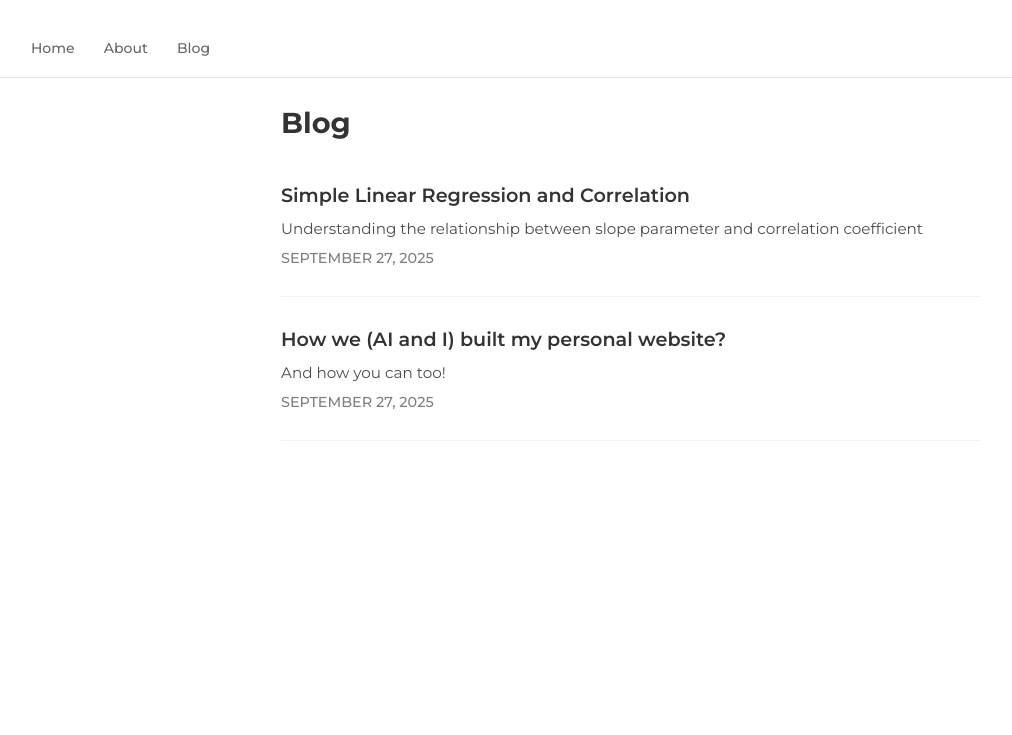
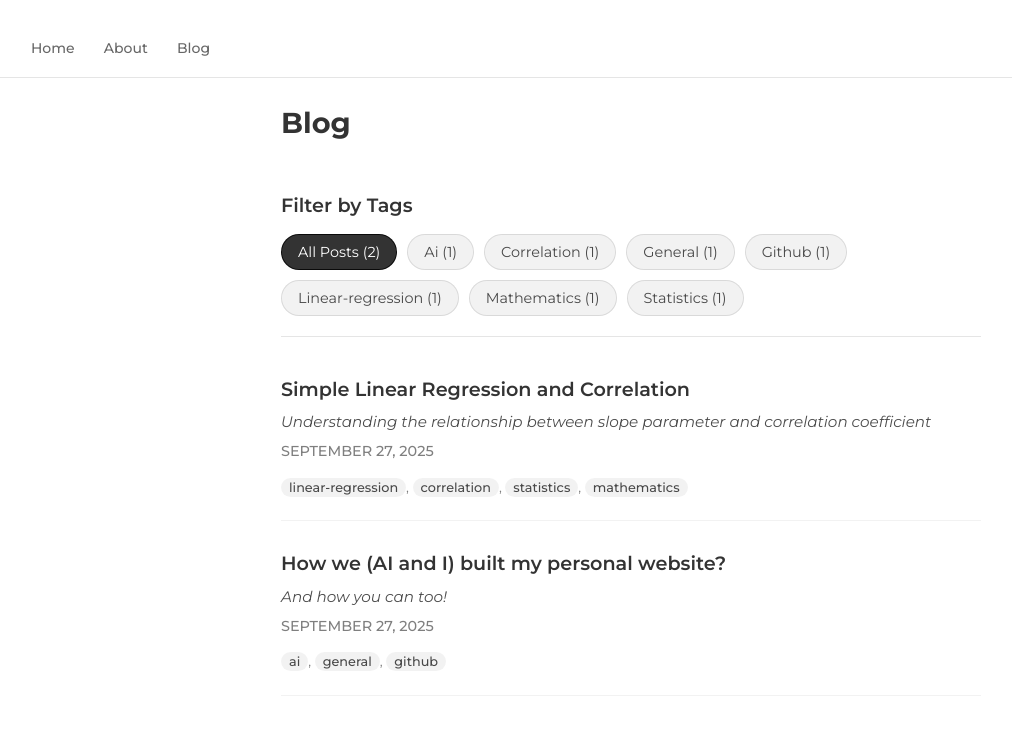
Before and after one commit to Robohrriday/Robohrriday.github.io, a Jekyll site: the page built from blog.html, in a window 1280 px wide. Shown: the top 735 px of the page, without its empty margins (9-1021 px from the left). Built offline with Jekyll 4.4.1, drawn with Linux system fonts in a browser that asks for light colours.

Commit message:
Add interactive tag filtering system to blog page
- Implement dynamic tag filtering with JavaScript on /blog page
- Display all available tags with post counts in filter buttons
- Add smooth filtering animation and active state styling
- Include tag display under each blog post for better categorization
- Add responsive design for mobile tag filtering interface
- Show 'no posts found' message when filtered tag has no results
- Enhance blog post styling with improved image figure support
- Update blog template with better typography and spacing
- All tag operations are client-side for fast filtering experience

```diff
--- a/_posts/2025-09-27-building-website-with-ai.md
+++ b/_posts/2025-09-27-building-website-with-ai.md
@@ -4,8 +4,7 @@ title: "How we (AI and I) built my personal website?"
 subtitle: "And how you can too!"
 date: 2025-09-27
 author: Robohrriday
-categories: [web-development, ai, github, tutorial]
-tags: [ai, copilot, jekyll, web-development, github-pages]
+tags: [ai, general, github]
 ---
 
 ## New Beginnings
--- a/blog.html
+++ b/blog.html
@@ -6,10 +6,47 @@ description: Thoughts, ideas, and learning experiences
 
 <h2>Blog</h2>
 
+<!-- Tag Filter Section -->
+{% if site.posts.size > 0 %}
+    {% assign all_tags = '' %}
+    {% for post in site.posts %}
+        {% if post.tags %}
+            {% for tag in post.tags %}
+                {% unless all_tags contains tag %}
+                    {% assign all_tags = all_tags | append: tag | append: ',' %}
+                {% endunless %}
+            {% endfor %}
+        {% endif %}
+    {% endfor %}
+
+    {% assign unique_tags = all_tags | split: ',' | sort %}
+
+    {% if unique_tags.size > 0 %}
+        <div class="tag-filter-section">
+            <h3>Filter by Tags</h3>
+            <div class="tag-filter-container">
+                <button class="tag-filter-btn active" data-tag="all">All Posts ({{ site.posts.size }})</button>
+                {% for tag in unique_tags %}
+                    {% if tag != '' %}
+                        {% assign tag_count = 0 %}
+                        {% for post in site.posts %}
+                            {% if post.tags contains tag %}
+                                {% assign tag_count = tag_count | plus: 1 %}
+                            {% endif %}
+                        {% endfor %}
+                        <button class="tag-filter-btn" data-tag="{{ tag }}">{{ tag | capitalize }} ({{ tag_count }})</button>
+                    {% endif %}
+                {% endfor %}
+            </div>
+        </div>
+    {% endif %}
+{% endif %}
+
+<!-- Blog Posts Section -->
 <div class="section">
     {% if site.posts.size > 0 %}
         {% for post in site.posts %}
-            <div class="post-row">
+            <div class="post-row" data-tags="{% if post.tags %}{% for tag in post.tags %}{{ tag }}{% unless forloop.last %} {% endunless %}{% endfor %}{% endif %}">
                 <div class="post-title">
                     <a href="{{ post.url }}">{{ post.title }}</a>
                 </div>
@@ -21,11 +58,62 @@ description: Thoughts, ideas, and learning experiences
                 <div class="post-date">
                     {{ post.date | date: "%B %d, %Y" }}
                 </div>
+                {% if post.tags %}
+                    <div class="post-tags">
+                        {% for tag in post.tags %}
+                            <span class="post-tag">{{ tag }}</span>{% unless forloop.last %}, {% endunless %}
+                        {% endfor %}
+                    </div>
+                {% endif %}
             </div>
         {% endfor %}
+
+        <!-- No posts message (hidden by default) -->
+        <div class="no-posts-message" style="display: none;">
+            <p>No posts found with the selected tag. Try selecting a different tag or view all posts.</p>
+        </div>
     {% else %}
         <div class="post-row">
             <p>No blog posts yet. Check back soon for updates!</p>
         </div>
     {% endif %}
 </div>
+
+<!-- JavaScript for tag filtering -->
+<script>
+document.addEventListener('DOMContentLoaded', function() {
+    const filterButtons = document.querySelectorAll('.tag-filter-btn');
+    const postRows = document.querySelectorAll('.post-row[data-tags]');
+    const noPostsMessage = document.querySelector('.no-posts-message');
+
+    filterButtons.forEach(button => {
+        button.addEventListener('click', function() {
+            const selectedTag = this.getAttribute('data-tag');
+
+            // Update active button
+            filterButtons.forEach(btn => btn.classList.remove('active'));
+            this.classList.add('active');
+
+            // Filter posts
+            let visiblePosts = 0;
+            postRows.forEach(post => {
+                const postTags = post.getAttribute('data-tags');
+
+                if (selectedTag === 'all' || (postTags && postTags.includes(selectedTag))) {
+                    post.style.display = 'block';
+                    visiblePosts++;
+                } else {
+                    post.style.display = 'none';
+                }
+            });
+
+            // Show/hide no posts message
+            if (visiblePosts === 0 && selectedTag !== 'all') {
+                if (noPostsMessage) noPostsMessage.style.display = 'block';
+            } else {
+                if (noPostsMessage) noPostsMessage.style.display = 'none';
+            }
+        });
+    });
+});
+</script>
--- a/css/main.css
+++ b/css/main.css
@@ -111,6 +111,56 @@ h2 {
   margin-bottom: 30px;
 }
 
+/* Tag filtering */
+.tag-filter-section {
+  margin: 30px 0 40px 0;
+  padding: 20px 0;
+  border-bottom: 1px solid rgba(0, 0, 0, 0.1);
+}
+
+.tag-filter-section h3 {
+  font-size: 1.2em;
+  margin-bottom: 15px;
+  color: rgba(0, 0, 0, 0.8);
+  font-weight: 600;
+}
+
+.tag-filter-container {
+  display: flex;
+  flex-wrap: wrap;
+  gap: 10px;
+}
+
+.tag-filter-btn {
+  background-color: rgba(0, 0, 0, 0.05);
+  color: rgba(0, 0, 0, 0.7);
+  border: 1px solid rgba(0, 0, 0, 0.1);
+  padding: 8px 16px;
+  border-radius: 20px;
+  font-size: 0.9rem;
+  font-family: inherit;
+  cursor: pointer;
+  transition: all 0.2s ease;
+}
+
+.tag-filter-btn:hover {
+  background-color: rgba(0, 0, 0, 0.1);
+  color: rgba(0, 0, 0, 0.9);
+}
+
+.tag-filter-btn.active {
+  background-color: rgba(0, 0, 0, 0.8);
+  color: white;
+  border-color: rgba(0, 0, 0, 0.8);
+}
+
+.no-posts-message {
+  text-align: center;
+  color: rgba(0, 0, 0, 0.6);
+  font-style: italic;
+  padding: 40px 20px;
+}
+
 .post-row {
   margin-bottom: 30px;
   padding-bottom: 20px;
@@ -144,6 +194,22 @@ h2 {
   color: rgba(0, 0, 0, 0.7);
   margin-top: 8px;
   line-height: 1.5em;
+  font-style: italic;
+}
+
+.post-tags {
+  margin-top: 10px;
+  font-size: 0.85rem;
+  color: rgba(0, 0, 0, 0.5);
+}
+
+.post-tag {
+  background-color: rgba(0, 0, 0, 0.05);
+  color: rgba(0, 0, 0, 0.7);
+  padding: 2px 8px;
+  border-radius: 12px;
+  font-size: 0.8rem;
+  font-weight: 500;
 }
 
 /* About section */
@@ -187,6 +253,19 @@ h2 {
 
   .nav ul li {
     margin-right: 15px;
+  }
+
+  .tag-filter-section {
+    margin: 20px 0 30px 0;
+  }
+
+  .tag-filter-container {
+    gap: 8px;
+  }
+
+  .tag-filter-btn {
+    font-size: 0.85rem;
+    padding: 6px 12px;
   }
 }
 
@@ -364,13 +443,11 @@ h2 {
   font-size: 0.9rem;
 }
 
-.blog-post-categories,
 .blog-post-tags {
   margin-bottom: 1rem;
   color: rgba(0, 0, 0, 0.6);
 }
 
-.category-tag,
 .tag {
   color: rgba(0, 0, 0, 0.7);
   font-weight: 500;
@@ -447,11 +524,11 @@ h2 {
     font-size: 0.8rem;
   }
 
-  .post-content .image-gallery {
+  .blog-post-content .image-gallery {
     grid-template-columns: 1fr;
   }
 
-  .post-content figure img {
+  .blog-post-content figure img {
     border-radius: 4px;
   }
 }
```
Also changed, not shown: _layouts/blog_template.html (+1 -9 lines).
